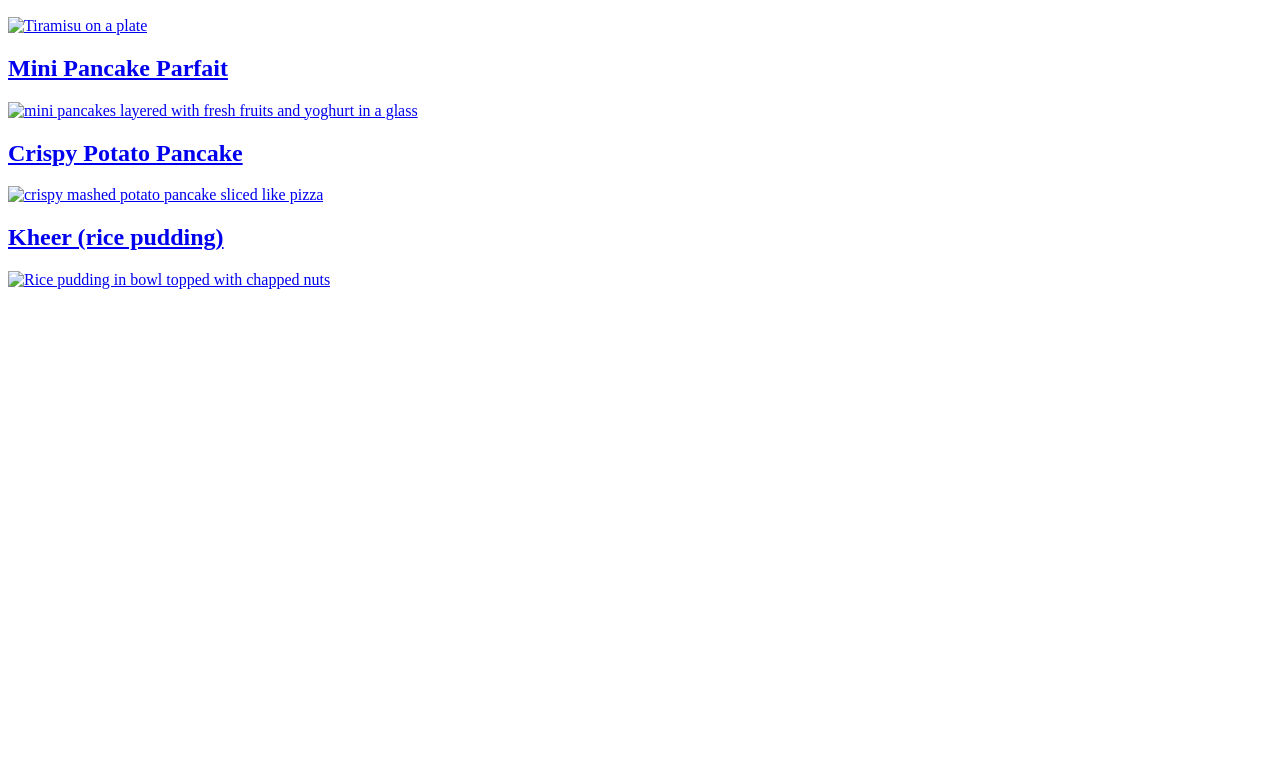
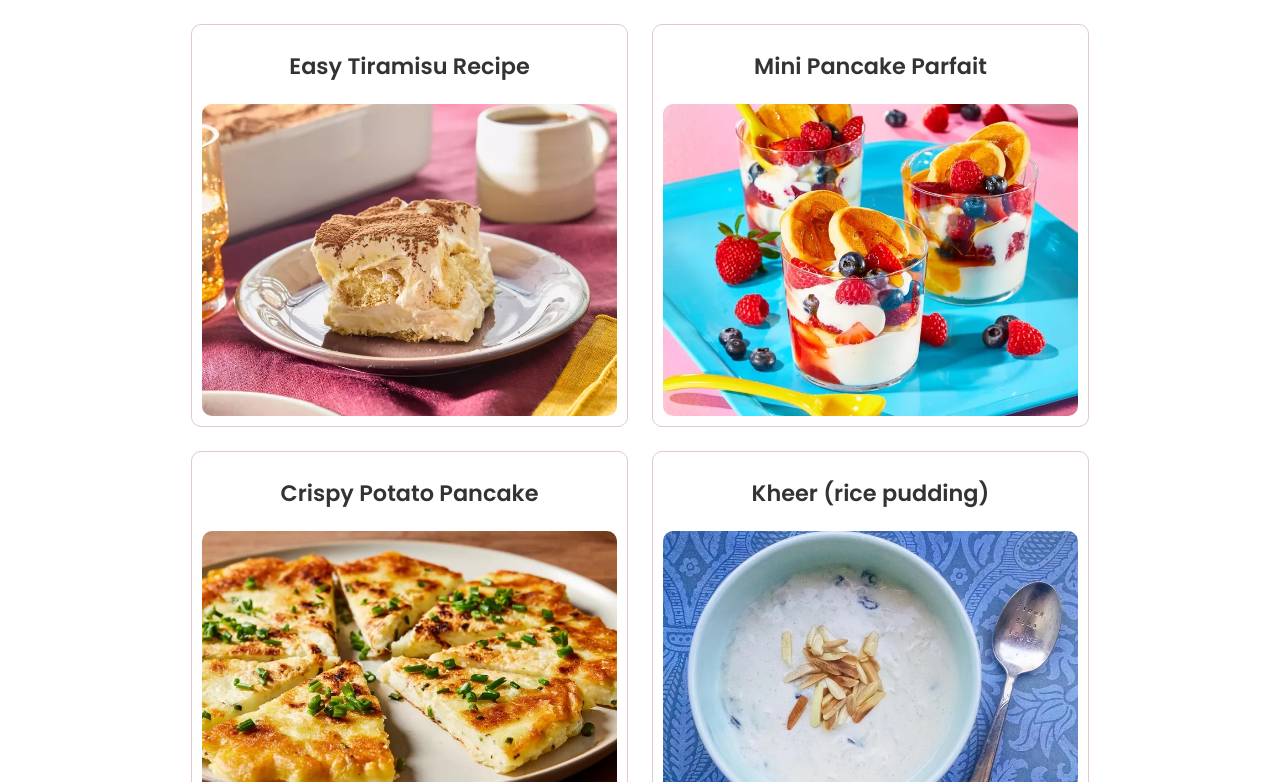
Before and after one commit to ni-ki-web/Recipes-project, a plain HTML site: page index.html in a window 1280 px wide. Shown: the part 110-892 px from the top of the page. Before the commit the page ends 800 px from the top, so only its background shows below. Drawn offline with Linux system fonts and the light colour scheme; the site is published under a folder, as on GitHub Pages, so addresses that start at the root find nothing.

Commit message:
Fix asset and link paths for Github Pages compatibility

```diff
--- a/index.html
+++ b/index.html
@@ -5,7 +5,7 @@
         <meta name="viewport" content="width=device-width, initial-scale=1.0">
 
         <!-- Stylesheet -->
-        <link rel="stylesheet" href="../recipe-page.css">
+        <link rel="stylesheet" href="recipe-page.css">
 
         <!-- Font Awesome Link -->
         <link rel="stylesheet" href="https://cdnjs.cloudflare.com/ajax/libs/font-awesome/6.0.0-beta3/css/all.min.css">
@@ -31,37 +31,37 @@
 
                     <!-- Individual recipe card-->
                     <div class="recipe-grid-content">
-                        <a href="/recipes/tiramisu.html" class="recipe-link">
+                        <a href="recipes/tiramisu.html" class="recipe-link">
                             <h2 class="select-recipe">Easy Tiramisu Recipe</h2>
                             <div class="image-wrapper">
-                                <img src="/images/teramisu.jpeg" alt="Tiramisu on a plate" class="img">
+                                <img src="images/teramisu.jpeg" alt="Tiramisu on a plate" class="img">
                             </div>
                         </a>
                     </div>
                     <!-- Individual recipe card-->
                     <div class="recipe-grid-content">
-                        <a href="/recipes/mini-pancake-parfait.html" class="recipe-link">
+                        <a href="recipes/mini-pancake-parfait.html" class="recipe-link">
                             <h2 class="select-recipe">Mini Pancake Parfait </h2>
                             <div class="image-wrapper">
-                                <img src="/images/mini-pancake-parfait.jpeg" alt="mini pancakes layered with fresh fruits and yoghurt in a glass" class="img">
+                                <img src="images/mini-pancake-parfait.jpeg" alt="mini pancakes layered with fresh fruits and yoghurt in a glass" class="img">
                             </div>
                         </a>
                     </div>
                     <!-- Individual recipe card-->
                     <div class="recipe-grid-content">
-                        <a href="/recipes/crispy-potato-pancake.html" class="recipe-link">
+                        <a href="recipes/crispy-potato-pancake.html" class="recipe-link">
                             <h2 class="select-recipe">Crispy Potato Pancake </h2>
                             <div class="image-wrapper">
-                                <img src="/images/potato-pancake.jpeg" alt="crispy mashed potato pancake sliced like pizza" class="img">
+                                <img src="images/potato-pancake.jpeg" alt="crispy mashed potato pancake sliced like pizza" class="img">
                             </div>
                         </a>
                     </div>
                     <!-- Individual recipe card-->
                     <div class="recipe-grid-content">
-                        <a href="/recipes/rice-pudding.html" class="recipe-link">
+                        <a href="recipes/rice-pudding.html" class="recipe-link">
                             <h2 class="select-recipe">Kheer (rice pudding) </h2>
                             <div class="image-wrapper">
-                                <img src="/images/rice-pudding.jpeg" alt="Rice pudding in bowl topped with chapped nuts" class="img">
+                                <img src="images/rice-pudding.jpeg" alt="Rice pudding in bowl topped with chapped nuts" class="img">
                             </div>
                         </a>
                     </div>
```
